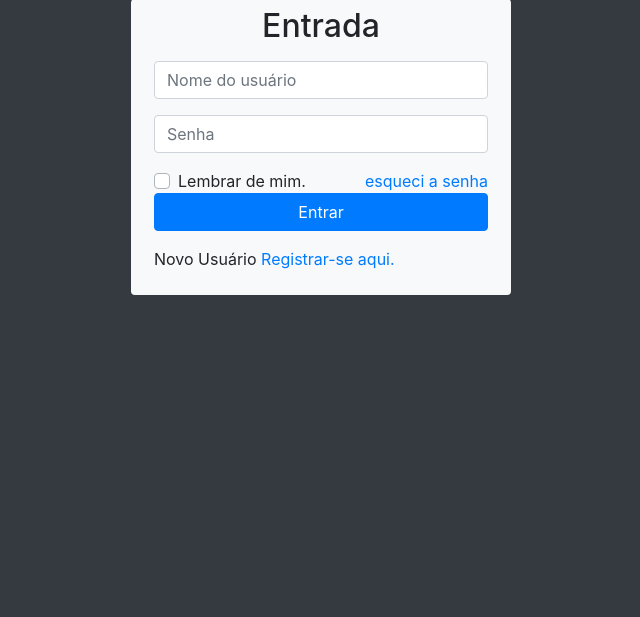
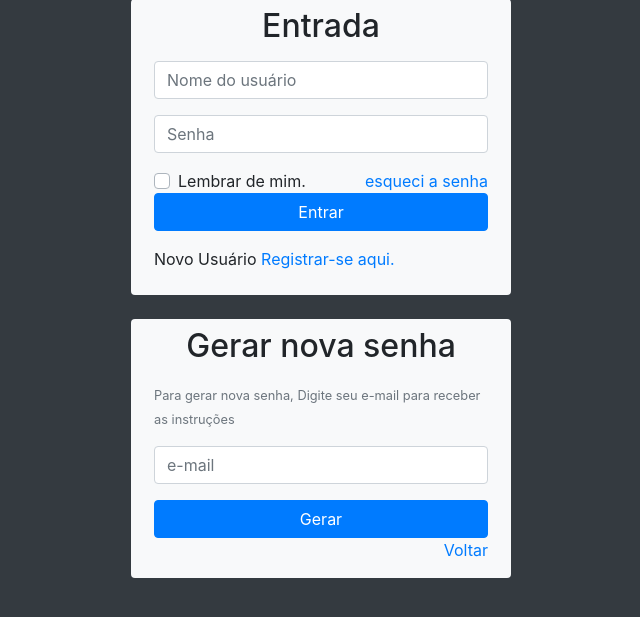
Before and after one commit to dslucasds/sistemaDeLogin, a PHP site: page / in a window 1280 px wide. Shown: the part 91-708 px from the top of the page, without its empty margins (319-959 px from the left). Run offline with PHP 8.4, Linux system fonts and the light colour scheme.

Commit message:
Formulario de Recuperação de senha - close #4

```diff
--- a/index.php
+++ b/index.php
@@ -79,6 +79,41 @@
 
           </section>
 
+       <br>
+          <!-- Formulario de recuperação de senha-->
+          <section class="row">
+              <div class="col-lg-4 offset-lg-4 bg-light rounded" id="caixaSenha">
+                  <h2 class="text-center mt-2">
+                      Gerar nova senha
+                  </h2>
+
+                  <form action="#" method="post" role="form" class="p-2" id="formSenha">
+                      <div class="form-group">
+                          <small class="text-muted">
+                              Para gerar nova senha, Digite seu e-mail para receber as instruções
+                          </small>
+                      </div>
+
+                      <div class="form-group">
+                      <input type="email" name="emailGerarSenha" class="form-control" placeholder="e-mail" required="">
+                  </div>
+
+                      <div class="from-group">
+                          <input type="submit" name="btnGerar" value=" Gerar " class="btn btn-primary btn-block">
+
+
+                      </div>
+
+                      <div class="form-group float-right">
+                          <a href="#" id="btnVoltar">
+                          Voltar
+                          </a>
+                      </div>
+                  </form>
+
+              </div>
+          </section>
+
       </main>
     <!-- Optional JavaScript -->
     <!-- jQuery first, then Popper.js, then Bootstrap JS -->
```
